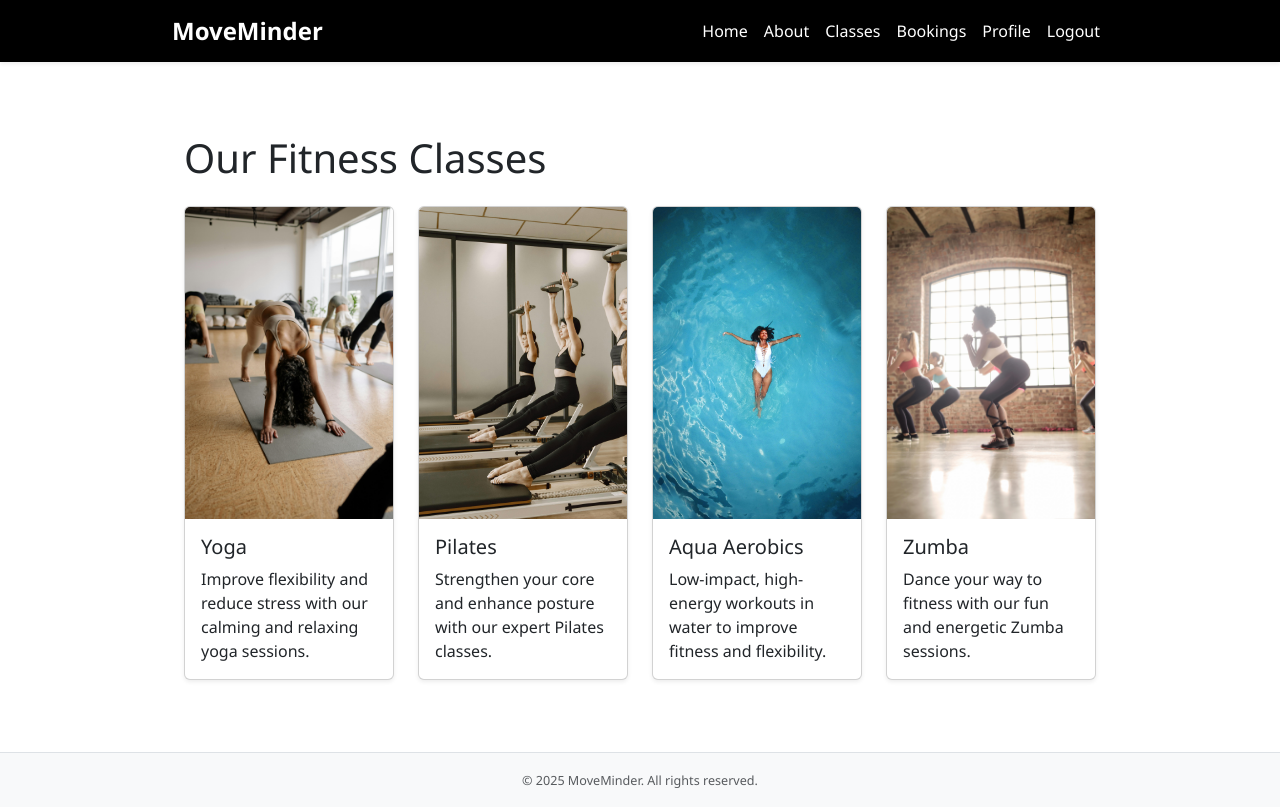
After one commit to stacykimberley/moveminder, a Django app: page /classes/ in a window 1280 px wide. The commit adds this page. Run offline with Django 3.2, Linux system fonts and the light colour scheme.

Commit message:
create about and classes page

```diff
--- /dev/null
+++ b/booking/templates/booking/classes.html
@@ -0,0 +1,50 @@
+{% extends 'base.html' %}
+{% load static %}
+
+{% block content %}
+<div class="container py-5">
+    <h1 class="mb-4">Our Fitness Classes</h1>
+    <div class="row g-4">
+        <!-- Yoga -->
+        <div class="col-md-3">
+            <div class="card h-100 shadow-sm">
+                <img src="{% static 'images/yoga.jpg' %}" class="card-img-top" alt="Yoga">
+                <div class="card-body">
+                    <h5 class="card-title">Yoga</h5>
+                    <p class="card-text">Improve flexibility and reduce stress with our calming and relaxing yoga sessions.</p>
+                </div>
+            </div>
+        </div>
+        <!-- Pilates -->
+        <div class="col-md-3">
+            <div class="card h-100 shadow-sm">
+                <img src="{% static 'images/pilates.jpg' %}" class="card-img-top" alt="Pilates">
+                <div class="card-body">
+                    <h5 class="card-title">Pilates</h5>
+                    <p class="card-text">Strengthen your core and enhance posture with our expert Pilates classes.</p>
+                </div>
+            </div>
+        </div>
+        <!-- Aqua Aerobics -->
+        <div class="col-md-3">
+            <div class="card h-100 shadow-sm">
+                <img src="{% static 'images/aqua_aerobics.jpg' %}" class="card-img-top" alt="Aqua Aerobics">
+                <div class="card-body">
+                    <h5 class="card-title">Aqua Aerobics</h5>
+                    <p class="card-text">Low-impact, high-energy workouts in water to improve fitness and flexibility.</p>
+                </div>
+            </div>
+        </div>
+        <!-- Zumba -->
+        <div class="col-md-3">
+            <div class="card h-100 shadow-sm">
+                <img src="{% static 'images/zumba.jpg' %}" class="card-img-top" alt="Zumba">
+                <div class="card-body">
+                    <h5 class="card-title">Zumba</h5>
+                    <p class="card-text">Dance your way to fitness with our fun and energetic Zumba sessions.</p>
+                </div>
+            </div>
+        </div>
+    </div>
+</div>
+{% endblock %}
--- a/booking/urls.py
+++ b/booking/urls.py
@@ -3,4 +3,6 @@ from . import views
 
 urlpatterns = [
     path('', views.index, name='index'),
+    path('about/', views.about, name='about'),
+    path('classes/', views.classes, name='classes'),
 ]
--- a/booking/views.py
+++ b/booking/views.py
@@ -3,6 +3,11 @@ from django.shortcuts import render
 def index(request):
     return render(request, 'booking/index.html')
 
-
 def home(request):
     return render(request, 'booking/index.html')
+
+def about(request):
+    return render(request, 'booking/about.html')
+
+def classes(request):
+    return render(request, 'booking/classes.html')
--- a/static/css/style.css
+++ b/static/css/style.css
@@ -40,6 +40,12 @@ body {
     text-align: center;
 }
 
+.card-img-top {
+  height: 80%;
+  object-fit: cover;
+  width: 100%;
+}
+
 /* Footer styles */
 footer {
     font-size: 0.9rem;
--- a/templates/base.html
+++ b/templates/base.html
@@ -9,20 +9,22 @@
     <!-- Bootstrap CSS CDN -->
     <link href="https://cdn.jsdelivr.net/npm/bootstrap@5.3.0/dist/css/bootstrap.min.css" rel="stylesheet">
 
-     <!-- Custom CSS -->
+    <!-- Custom CSS -->
     <link rel="stylesheet" href="{% static 'css/style.css' %}">
 </head>
 <body>
     <!-- Navbar -->
-    <nav class="navbar navbar-expand-lg navbar-dark bg-primary shadow-sm">
+    <nav class="navbar navbar-expand-lg navbar-dark bg-black shadow-sm">
         <div class="container">
-            <a class="navbar-brand" href="#">MoveMinder</a>
+            <a class="navbar-brand" href="{% url 'index' %}">MoveMinder</a>
             <button class="navbar-toggler" type="button" data-bs-toggle="collapse" data-bs-target="#navbarNav">
                 <span class="navbar-toggler-icon"></span>
             </button>
             <div class="collapse navbar-collapse" id="navbarNav">
                 <ul class="navbar-nav ms-auto">
-                    <li class="nav-item"><a class="nav-link" href="#">Home</a></li>
+                    <li class="nav-item"><a class="nav-link" href="{% url 'index' %}">Home</a></li>
+                    <li class="nav-item"><a class="nav-link" href="{% url 'about' %}">About</a></li>
+                    <li class="nav-item"><a class="nav-link" href="{% url 'classes' %}">Classes</a></li>
                     <li class="nav-item"><a class="nav-link" href="#">Bookings</a></li>
                     <li class="nav-item"><a class="nav-link" href="#">Profile</a></li>
                     <li class="nav-item"><a class="nav-link" href="#">Logout</a></li>
@@ -41,7 +43,7 @@
         <small>© 2025 MoveMinder. All rights reserved.</small>
     </footer>
 
-    <!-- Bootstrap JS (optional but recommended for interactive components) -->
+    <!-- Bootstrap JS -->
     <script src="https://cdn.jsdelivr.net/npm/bootstrap@5.3.0/dist/js/bootstrap.bundle.min.js"></script>
 </body>
 </html>
```
Also changed, not shown: booking/templates/booking/about.html (added, +9 -0 lines), static/images/aqua_aerobics.jpg (added), static/images/pilates.jpg (added), static/images/yoga.jpg (added), static/images/zumba.jpg (added).
